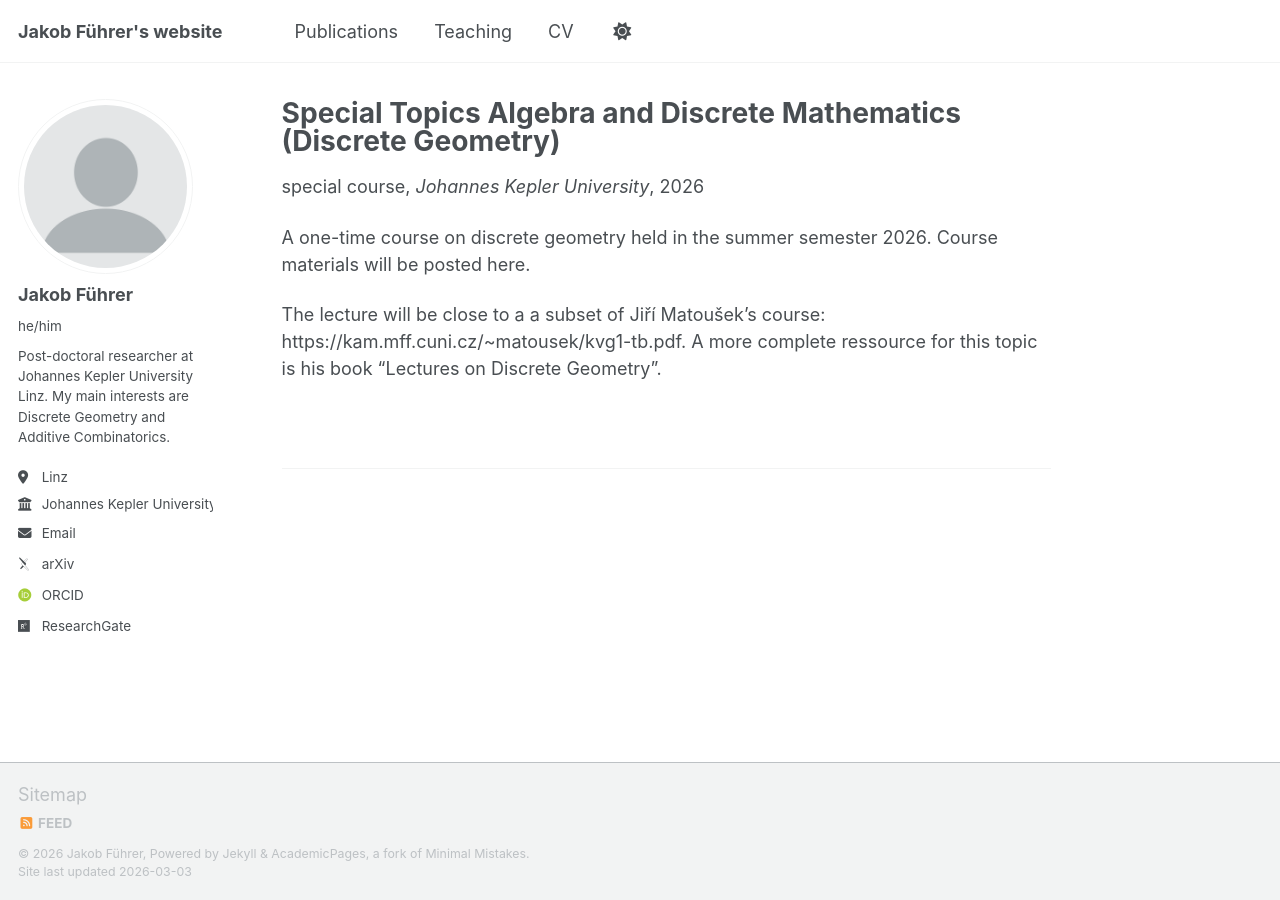
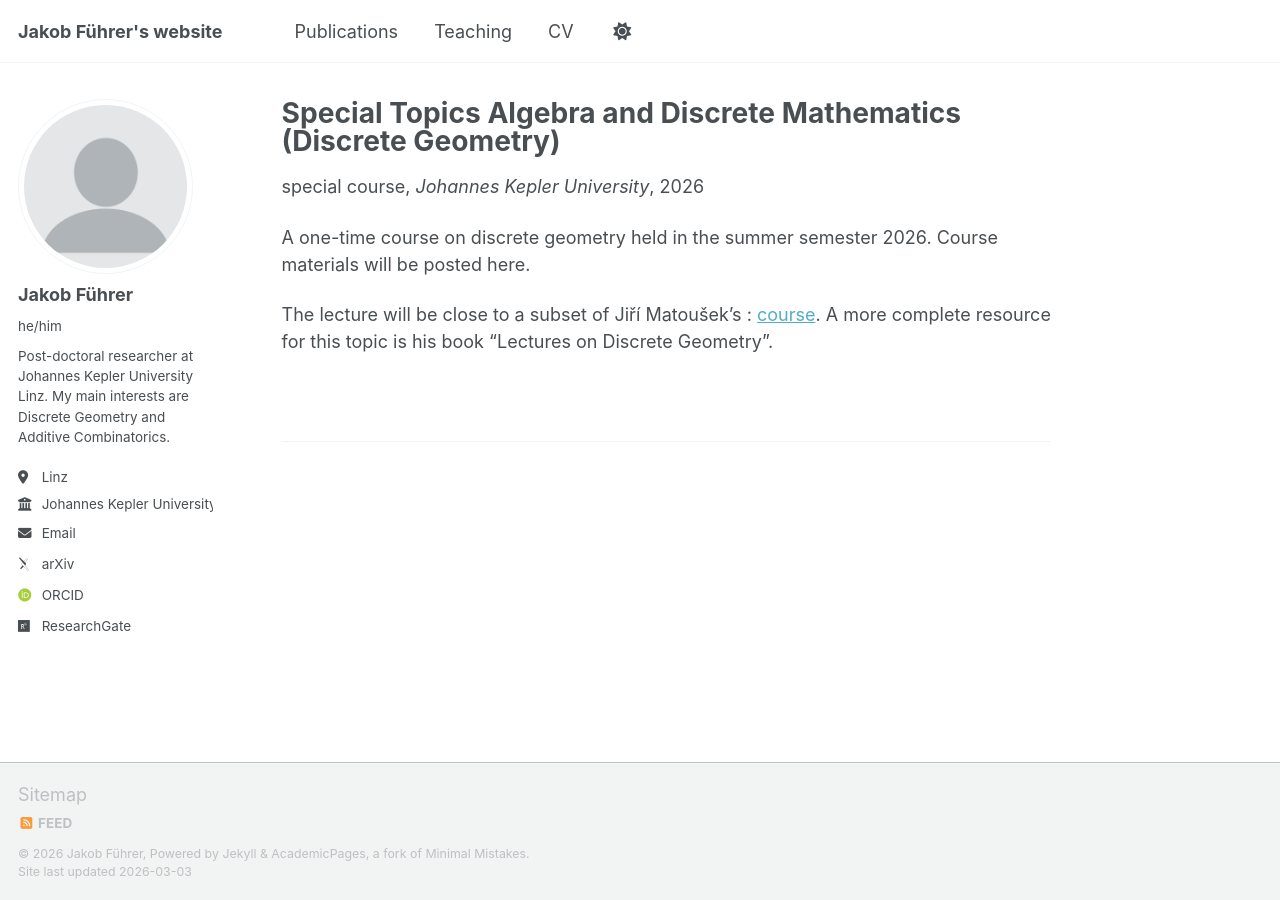
Before and after one commit to jakobfuehrer/jakobfuehrer.github.io, a Jekyll site: the page built from _teaching/2014-spring-teaching-1.md, in a window 1280 px wide. Built offline with Jekyll 4.4.1, drawn with Linux system fonts in a browser that asks for light colours; some web fonts are replaced; a script that is not in the unit is left out.

Commit message:
Update 2014-spring-teaching-1.md
added link to course notes

```diff
--- a/_teaching/2014-spring-teaching-1.md
+++ b/_teaching/2014-spring-teaching-1.md
@@ -10,5 +10,5 @@ location: "Linz"
 A one-time course on discrete geometry held in the summer semester 2026.
 Course materials will be posted here.
 
-The lecture will be close to a a subset of Jiří Matoušek's course: https://kam.mff.cuni.cz/~matousek/kvg1-tb.pdf.
-A more complete ressource for this topic is his book "Lectures on Discrete Geometry".
+The lecture will be close to a subset of Jiří Matoušek's : <a href="https://kam.mff.cuni.cz/~matousek/kvg1-tb.pdf">course</a>.
+A more complete resource for this topic is his book "Lectures on Discrete Geometry".
```
